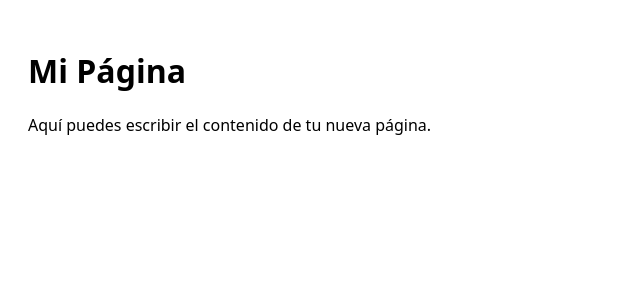
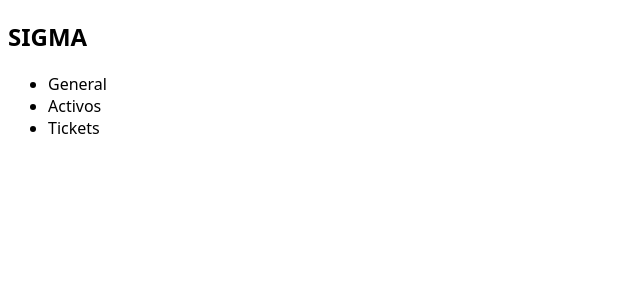
Before and after one commit to davidro28/SIGMA, a React (Vite) app: page / in a window 1280 px wide. Shown: the top 300 px of the page, without its empty margins (0-640 px from the left). Built offline with nearby package versions, Linux system fonts and the light colour scheme.

Commit message:
Organizando Home

```diff
--- a/src/Paginas/Home/Home.jsx
+++ b/src/Paginas/Home/Home.jsx
@@ -1,8 +1,22 @@
-export default function MiHome() {
+function MiHome() {
     return (
-        <div style={{ padding: "20px" }}>
-        <h1>Mi Página</h1>
-        <p>Aquí puedes escribir el contenido de tu nueva página.</p>
+        <div>
+            <header>
+                <h2>SIGMA</h2>
+            </header>
+            <nav>
+                <ul>
+                    <li>General</li>
+                    <li>Activos</li>
+                    <li>Tickets</li>
+                </ul>
+            </nav>
+            <main>
+                <section></section>
+            </main>
+            <footer></footer>
         </div>
     );
 }
+
+export default MiHome;
```
